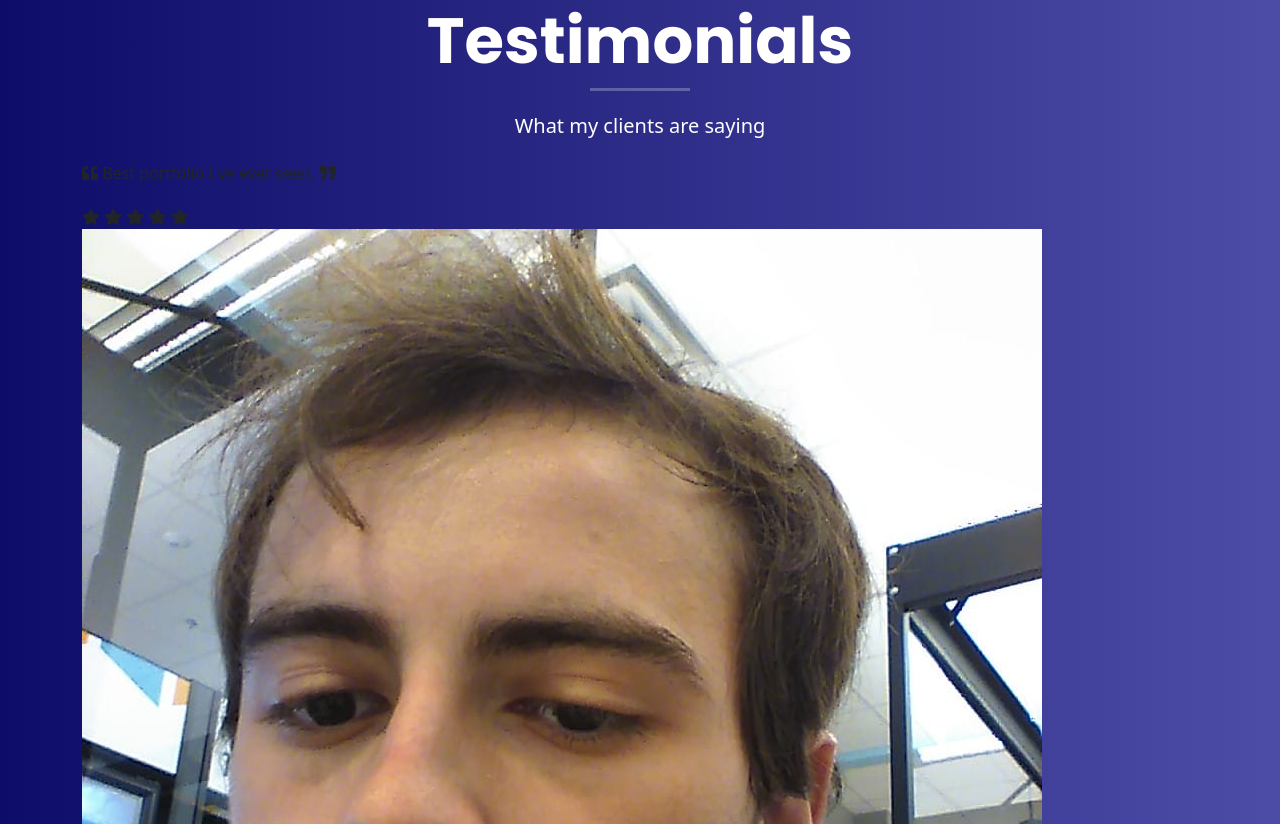
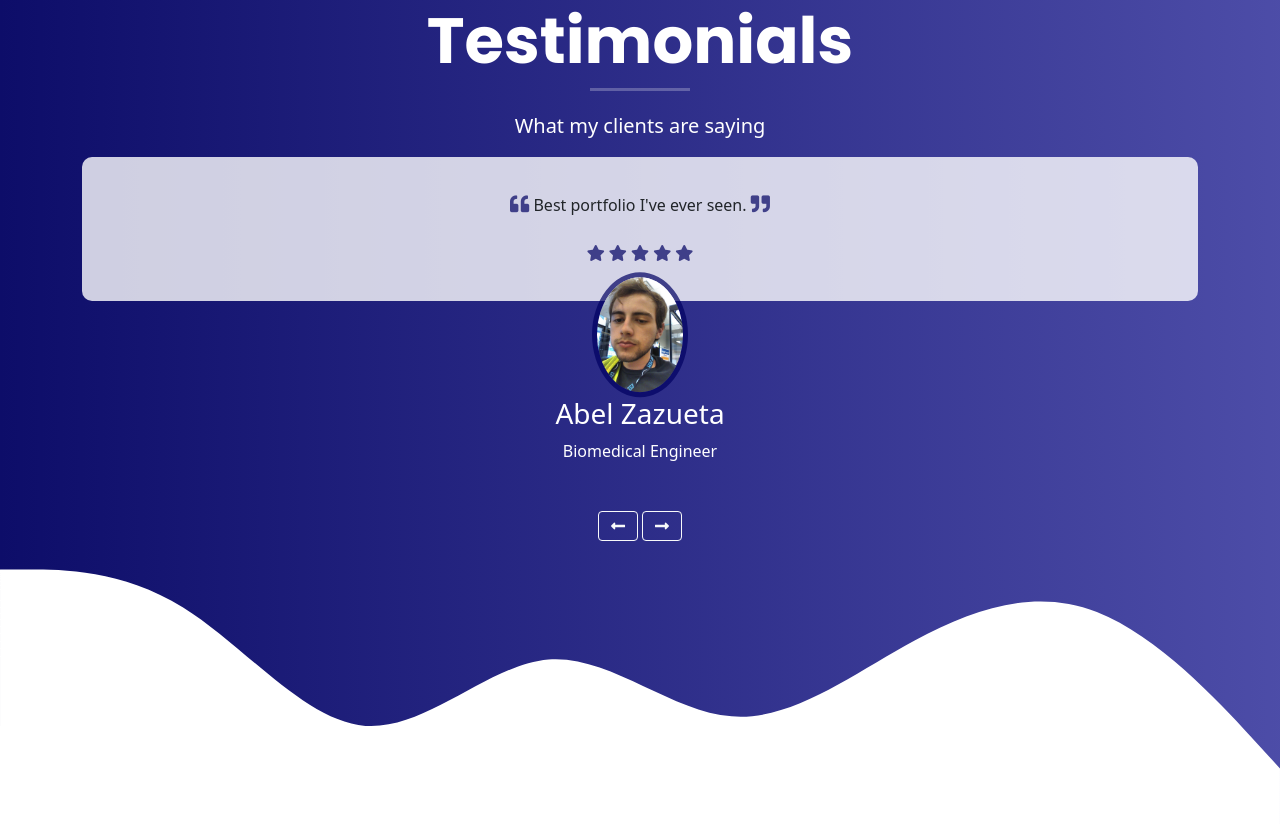
Before and after one commit to Abzazuet/Portfolio-BS-SASS, a website: page index.html in a window 1280 px wide. Shown: the part 4876-5700 px from the top of the page. Drawn offline with nearby package versions, Linux system fonts and the light colour scheme.

Commit message:
Ratings finished, have to fix carrousel bug

```diff
--- a/index.html
+++ b/index.html
@@ -14,7 +14,6 @@
   <link href="https://fonts.googleapis.com/css2?family=Poppins:wght@400;500;600;700;800;900&display=swap"
     rel="stylesheet" />
   <link rel="stylesheet" href="https://cdn.jsdelivr.net/npm/glightbox/dist/css/glightbox.min.css" />
-  <script src="https://cdn.jsdelivr.net/gh/mcstudios/glightbox/dist/js/glightbox.min.js"></script>
 </head>
 
 <body>
@@ -377,7 +376,7 @@
                   Best portfolio I've ever seen.
                   <i class="fas fa-quote-right"></i>
                 </p>
-                <div class="ratings">
+                <div class="ratings p-1">
                   <i class="fas fa-star"></i>
                   <i class="fas fa-star"></i>
                   <i class="fas fa-star"></i>
@@ -387,7 +386,7 @@
               </div>
               <!--CLIENT PICTURE-->
               <div class="testimonials__picture">
-                <img src="assets/img/customers/customer1.jpeg" alt="client-1 picture" class="img-fluid">
+                <img src="assets/img/customers/customer1.jpeg" alt="client-1 picture" class="img-fluid rounded-circle">
               </div>
               <!--CLIENT NAME AND ROLE-->
               <div class="testimonials__name">
@@ -404,7 +403,7 @@
                   Best portfolio.
                   <i class="fas fa-quote-right"></i>
                 </p>
-                <div class="ratings">
+                <div class="ratings p-1">
                   <i class="fas fa-star"></i>
                   <i class="fas fa-star"></i>
                   <i class="fas fa-star"></i>
@@ -414,7 +413,7 @@
               </div>
               <!--CLIENT PICTURE-->
               <div class="testimonials__picture">
-                <img src="assets/img/customers/customer1.jpeg" alt="client-1 picture" class="img-fluid">
+                <img src="assets/img/customers/customer1.jpeg" alt="client-1 picture" class="img-fluid rounded-circle">
               </div>
               <!--CLIENT NAME AND ROLE-->
               <div class="testimonials__name">
@@ -431,7 +430,7 @@
                   Best portfolio I've ever seen.
                   <i class="fas fa-quote-right"></i>
                 </p>
-                <div class="ratings">
+                <div class="ratings p-1">
                   <i class="fas fa-star"></i>
                   <i class="fas fa-star"></i>
                   <i class="fas fa-star"></i>
@@ -441,7 +440,7 @@
               </div>
               <!--CLIENT PICTURE-->
               <div class="testimonials__picture">
-                <img src="assets/img/customers/customer1.jpeg" alt="client-1 picture" class="img-fluid">
+                <img src="assets/img/customers/customer1.jpeg" alt="client-1 picture" class="img-fluid rounded-circle">
               </div>
               <!--CLIENT NAME AND ROLE-->
               <div class="testimonials__name">
@@ -501,11 +500,11 @@
       </div>
     </nav>
   </footer>
+
   <!--IMPORTANT TO INCLUDE JQUERY BEFORE BOOTSRAP-->
 
-  <script src="https://code.jquery.com/jquery-2.1.3.min.js"></script>
-  <script src="assets/js/bootstrap.js"></script>
-  <script src="node_modules/glightbox/dist/js/glightbox.min.js"></script>
+
+  <script src="https://cdn.jsdelivr.net/gh/mcstudios/glightbox/dist/js/glightbox.min.js"></script>
   <script type="text/javascript">
     const lightbox = GLightbox({
       touchNavigation: true,
@@ -516,6 +515,8 @@
       autoPlayVideos: false,
     });
   </script>
+  <script src="https://code.jquery.com/jquery-2.1.3.min.js"></script>
+  <script src="assets/js/bootstrap.bundle.js"></script>
 </body>
 
 </html>
--- a/scss/sections/_testimonials.scss
+++ b/scss/sections/_testimonials.scss
@@ -4,4 +4,45 @@
     position: relative;
     padding: 0;
     @include gradient;
+    &__card{
+        background-color: rgba($white, .8);
+        padding: 2rem 1.25rem;
+        border-radius: .625rem;
+        height: auto;
+        text-align: center;
+        i{
+            font-size: 1.2rem;
+            color: rgba($primary, .7);
+        }
+        .ratings{
+            i{
+                color: rgba($primary, .7);
+                font-size: 1rem;
+            }
+        }
+    }
+    &__picture{
+        width: 6rem;
+        height: 6rem;
+        position: absolute;
+        left: 50%;
+        transform: translate(-50%, -30%);
+        img{
+            border: .325rem solid rgba($primary, .7);
+        }
+    }
+    &__name{
+        padding-top: 4rem;
+        margin-bottom: 1rem;
+        text-align: center;
+        font-weight: 500;
+        color: $white;
+        h3{
+            padding-top: 2rem;
+        }
+        p{
+            padding-bottom: 2rem;
+        }
+
+    }
 }
```
Also changed, not shown: assets/css/style.css, 1 other file.
